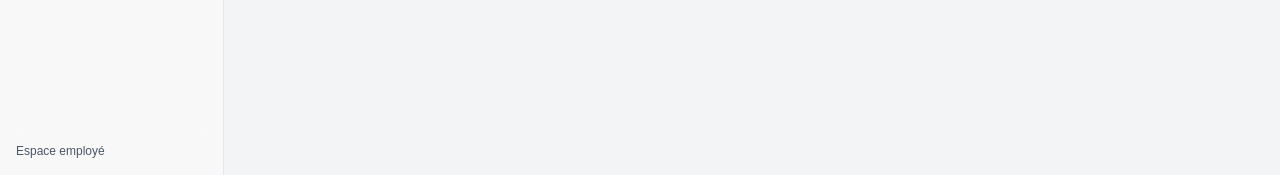
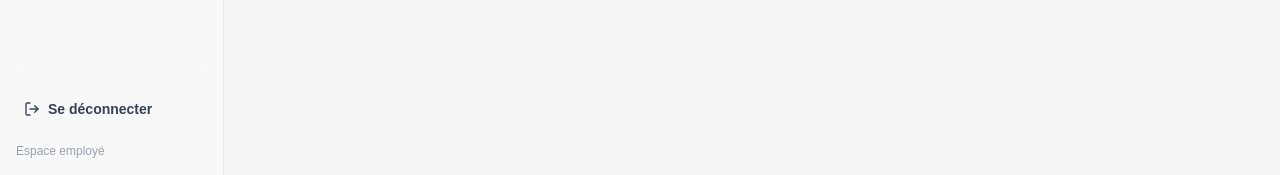
Before and after one commit to bernard-56be/liki-stock-pros, a Next.js app: page /notifications in a window 1280 px wide. Shown: the part 625-800 px from the top of the page. Built offline with nearby package versions, Linux system fonts and the light colour scheme; no server answers; the database is empty.

Commit message:
feat: ajout de la déconnexion globale dans la sidebar

```diff
--- a/src/components/layout/Sidebar.tsx
+++ b/src/components/layout/Sidebar.tsx
@@ -1,9 +1,11 @@
 'use client';
 
 import Link from 'next/link';
-import { usePathname } from 'next/navigation';
-import { useEffect } from 'react';
+import { usePathname, useRouter } from 'next/navigation';
+import { useEffect, useState } from 'react';
+import { LogOut } from 'lucide-react';
 import { useMenu } from '@/app/dashboard/(shell)/DashboardClientLayout';
+import { createClient } from '@/lib/supabase/client';
 
 export type DashboardRole = 'owner' | 'employee';
 
@@ -15,7 +17,6 @@ const ownerNav: NavItem[] = [
   { href: '/dashboard/owner/validation', label: 'Validation' },
   { href: '/notifications', label: 'Notifications' },
   { href: '/settings', label: 'Paramètres' },
-
 ];
 
 const employeeNav: NavItem[] = [
@@ -30,8 +31,10 @@ function navForRole(role: DashboardRole): NavItem[] {
 
 export function Sidebar({ role }: { role: DashboardRole }) {
   const pathname = usePathname();
+  const router = useRouter();
   const { isMenuOpen, closeMenu } = useMenu();
   const items = navForRole(role);
+  const [isLoggingOut, setIsLoggingOut] = useState(false);
 
   // Ferme le menu quand on change de route
   useEffect(() => {
@@ -47,6 +50,23 @@ export function Sidebar({ role }: { role: DashboardRole }) {
     window.addEventListener('keydown', onKey);
     return () => window.removeEventListener('keydown', onKey);
   }, [isMenuOpen, closeMenu]);
+
+  // Déconnexion : invalide la session et force le refresh du cache
+  const handleLogout = async () => {
+    if (isLoggingOut) return;
+    setIsLoggingOut(true);
+    try {
+      const supabase = createClient();
+      await supabase.auth.signOut();
+      // Forcer la redirection pour réévaluer le middleware d'authentification
+      router.push('/auth/login');
+      router.refresh();
+    } catch (error) {
+      console.error('Erreur lors de la déconnexion', error);
+    } finally {
+      setIsLoggingOut(false);
+    }
+  };
 
   return (
     <>
@@ -93,9 +113,20 @@ export function Sidebar({ role }: { role: DashboardRole }) {
           })}
         </nav>
 
-        <p className="mt-4 border-t border-gray-200 pt-3 text-xs text-gray-600 md:border-white/30">
-          {role === 'owner' ? 'Espace propriétaire' : 'Espace employé'}
-        </p>
+        {/* Pied de sidebar : rôle + déconnexion */}
+        <div className="mt-4 border-t border-gray-200 pt-3 space-y-2 md:border-white/30">
+          <button
+            onClick={handleLogout}
+            disabled={isLoggingOut}
+            className="flex w-full items-center gap-2 rounded-xl px-2 py-4 text-sm font-semibold text-gray-700 transition-colors hover:bg-white/50 disabled:opacity-50"
+          >
+            <LogOut className="h-4 w-4" />
+            {isLoggingOut ? 'Déconnexion...' : 'Se déconnecter'}
+          </button>
+          <p className="text-xs text-gray-400">
+            {role === 'owner' ? 'Espace propriétaire' : 'Espace employé'}
+          </p>
+        </div>
       </aside>
     </>
   );
```
